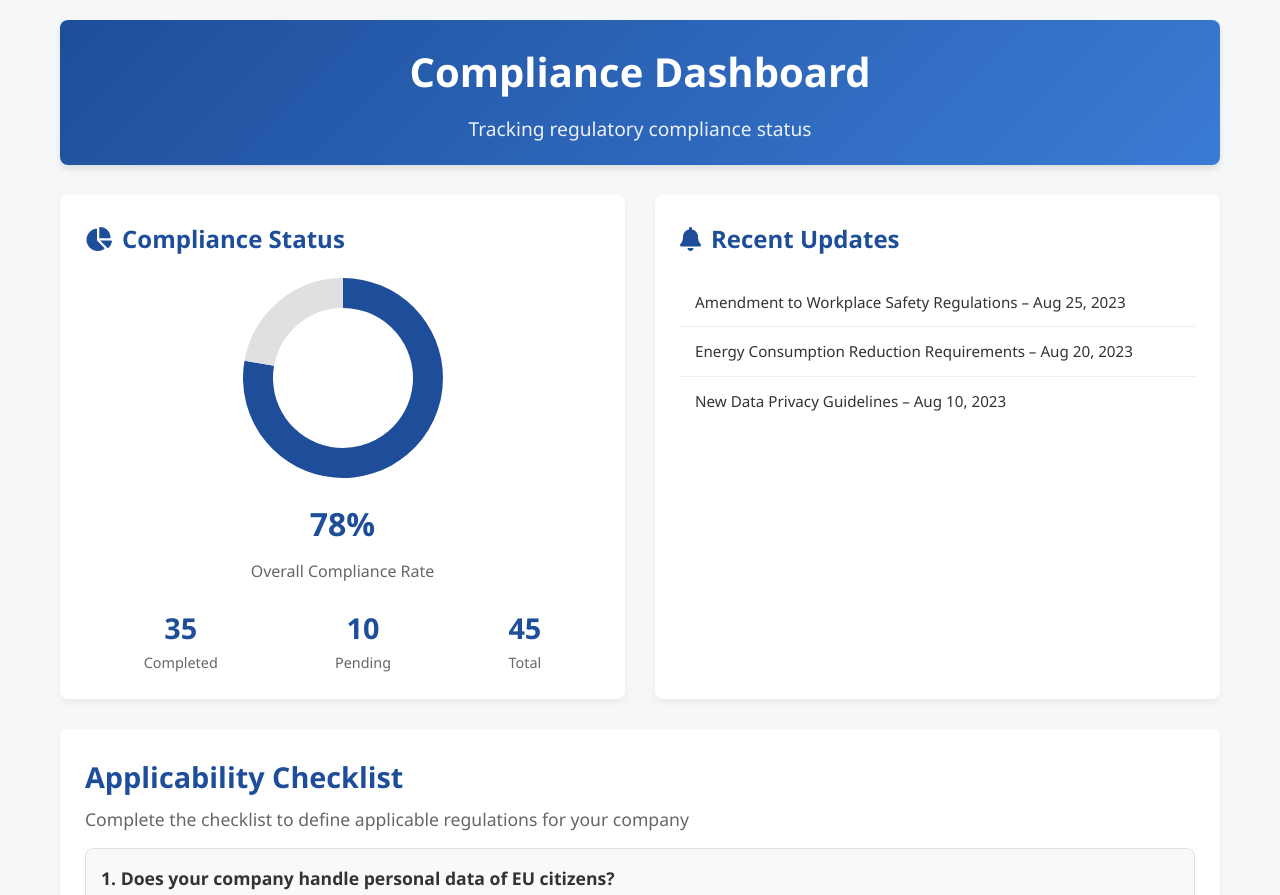
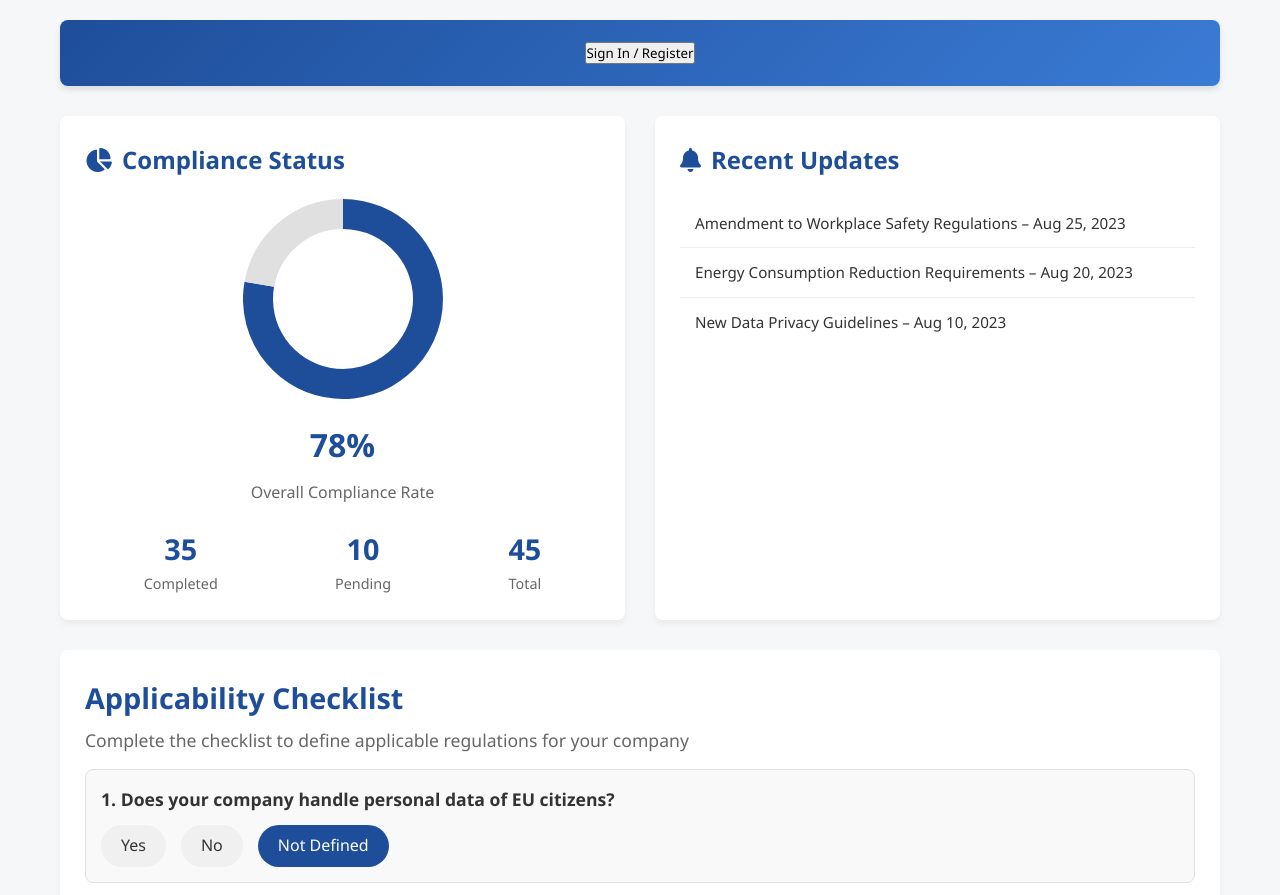
Before and after one commit to nkozychev-cmd/legal-register, a plain HTML site: page index.html in a window 1280 px wide. Shown: the top 895 px of the page. Drawn offline with nearby package versions, Linux system fonts and the light colour scheme.

Commit message:
Update index.html

```diff
--- a/index.html
+++ b/index.html
@@ -255,10 +255,15 @@
 </head>
 <body>
     <div class="container">
-        <header>
-            <h1>Compliance Dashboard</h1>
-            <p class="subtitle">Tracking regulatory compliance status</p>
-        </header>
+        <!-- Header with Sign In button -->
+<header class="p-4 bg-gray-100 flex justify-end">
+  <button
+    onclick="window.location.href='https://ielednnehezmsyrgtaaj.supabase.co/storage/v1/object/public/Legio%20legal%20register/web/register.html'"
+    class="px-4 py-2 bg-blue-600 text-white rounded"
+  >
+    Sign In / Register
+  </button>
+</header>
 
         <!-- Top Row: Compliance & Updates -->
         <div class="top-row">
```
